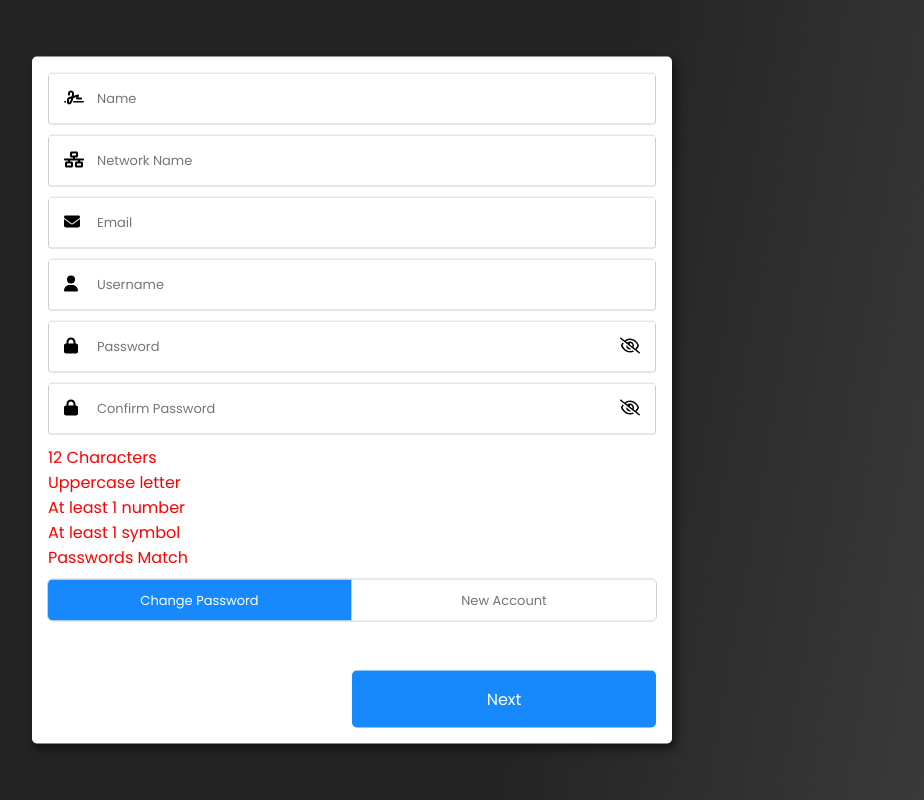
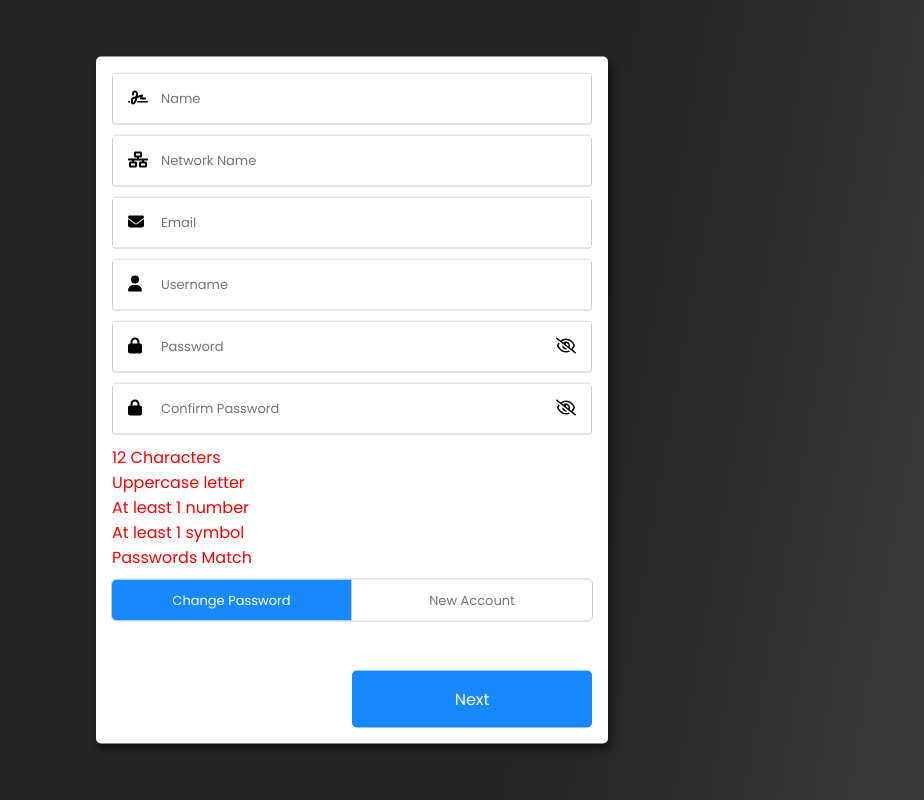
Before and after one commit to PandolfoM/mjp-account-change, a React (Vite) app: page / in a window 1280 px wide. Shown: the whole page, without its empty margins (288-1212 px from the left). Built offline with nearby package versions, Linux system fonts and the light colour scheme.

Commit message:
adjust desktop view

```diff
--- a/src/index.css
+++ b/src/index.css
@@ -29,7 +29,7 @@ body {
 .container {
   padding: 1rem;
   width: 50vw;
-  max-width: 100%;
+  /* max-width: 100%; */
   position: absolute;
   top: 50%;
   left: 50%;
@@ -246,6 +246,12 @@ input[type="email"]:focus-visible {
 }
 
 /* media queries */
+@media (min-width: 961px) {
+  .container {
+    width: 40vw;
+  }
+}
+
 @media (max-width: 960px) {
   .container {
     width: 80vw;
```
